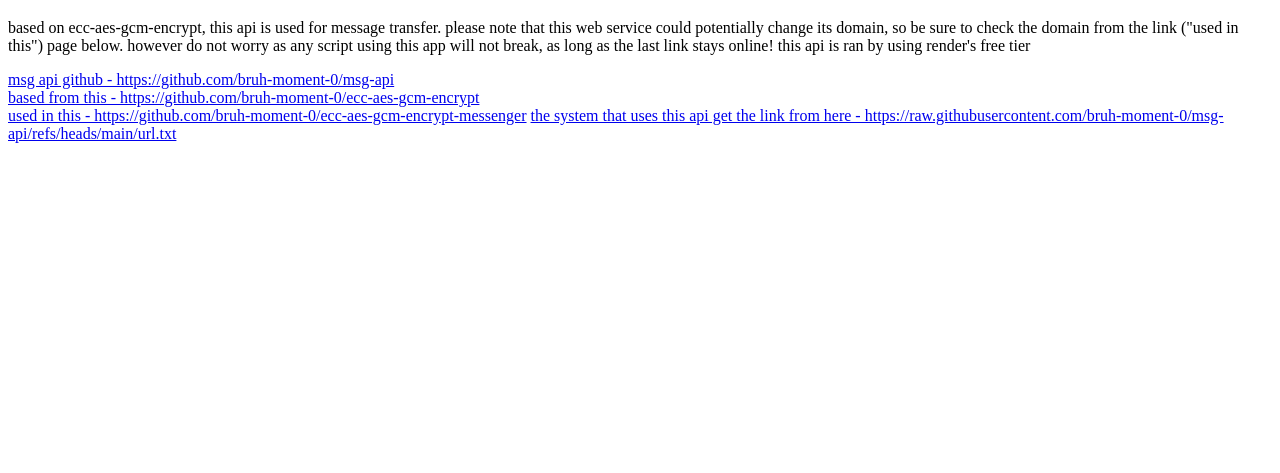
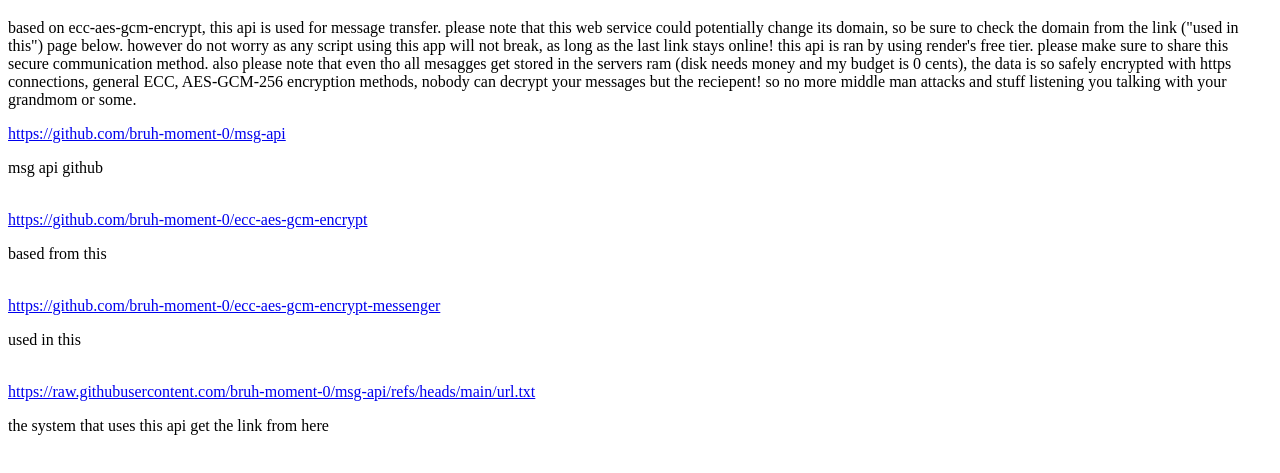
Before and after one commit to bruh-moment-0/ecc-aes-gcm-encrypt-messenger, a plain HTML site: page static/index.html in a window 1280 px wide. Shown: the part 61-534 px from the top of the page. Drawn offline with Linux system fonts and the light colour scheme.

Commit message:
Update index.html

```diff
--- a/static/index.html
+++ b/static/index.html
@@ -7,11 +7,11 @@
   <h1>msg api for ecc-aes-gcm-encrypt-messenger</h1>
   <p>
     based on ecc-aes-gcm-encrypt, this api is used for message transfer. please note that this web service could potentially change its domain, so be sure to check the domain from the link ("used in this") page below. however do not worry as any script using this app will not break, as long as the last link stays online!
-    this api is ran by using render's free tier
+    this api is ran by using render's free tier. please make sure to share this secure communication method. also please note that even tho all mesagges get stored in the servers ram (disk needs money and my budget is 0 cents), the data is so safely encrypted with https connections, general ECC, AES-GCM-256 encryption methods, nobody can decrypt your messages but the reciepent! so no more middle man attacks and stuff listening you talking with your grandmom or some.
   </p>
-  <a href="https://github.com/bruh-moment-0/msg-api">msg api github - https://github.com/bruh-moment-0/msg-api</a><br>
-  <a href="https://github.com/bruh-moment-0/ecc-aes-gcm-encrypt">based from this - https://github.com/bruh-moment-0/ecc-aes-gcm-encrypt</a><br>
-  <a href="https://github.com/bruh-moment-0/ecc-aes-gcm-encrypt-messenger">used in this - https://github.com/bruh-moment-0/ecc-aes-gcm-encrypt-messenger</a>
-  <a href="https://raw.githubusercontent.com/bruh-moment-0/msg-api/refs/heads/main/url.txt">the system that uses this api get the link from here - https://raw.githubusercontent.com/bruh-moment-0/msg-api/refs/heads/main/url.txt</a>
+  <a href="https://github.com/bruh-moment-0/msg-api">https://github.com/bruh-moment-0/msg-api</a><p>msg api github</p><br>
+  <a href="https://github.com/bruh-moment-0/ecc-aes-gcm-encrypt">https://github.com/bruh-moment-0/ecc-aes-gcm-encrypt</a><p>based from this</p><br>
+  <a href="https://github.com/bruh-moment-0/ecc-aes-gcm-encrypt-messenger">https://github.com/bruh-moment-0/ecc-aes-gcm-encrypt-messenger</a><p>used in this</p><br>
+  <a href="https://raw.githubusercontent.com/bruh-moment-0/msg-api/refs/heads/main/url.txt">https://raw.githubusercontent.com/bruh-moment-0/msg-api/refs/heads/main/url.txt</a><p>the system that uses this api get the link from here</p><br>
 </body>
 </html>
```
